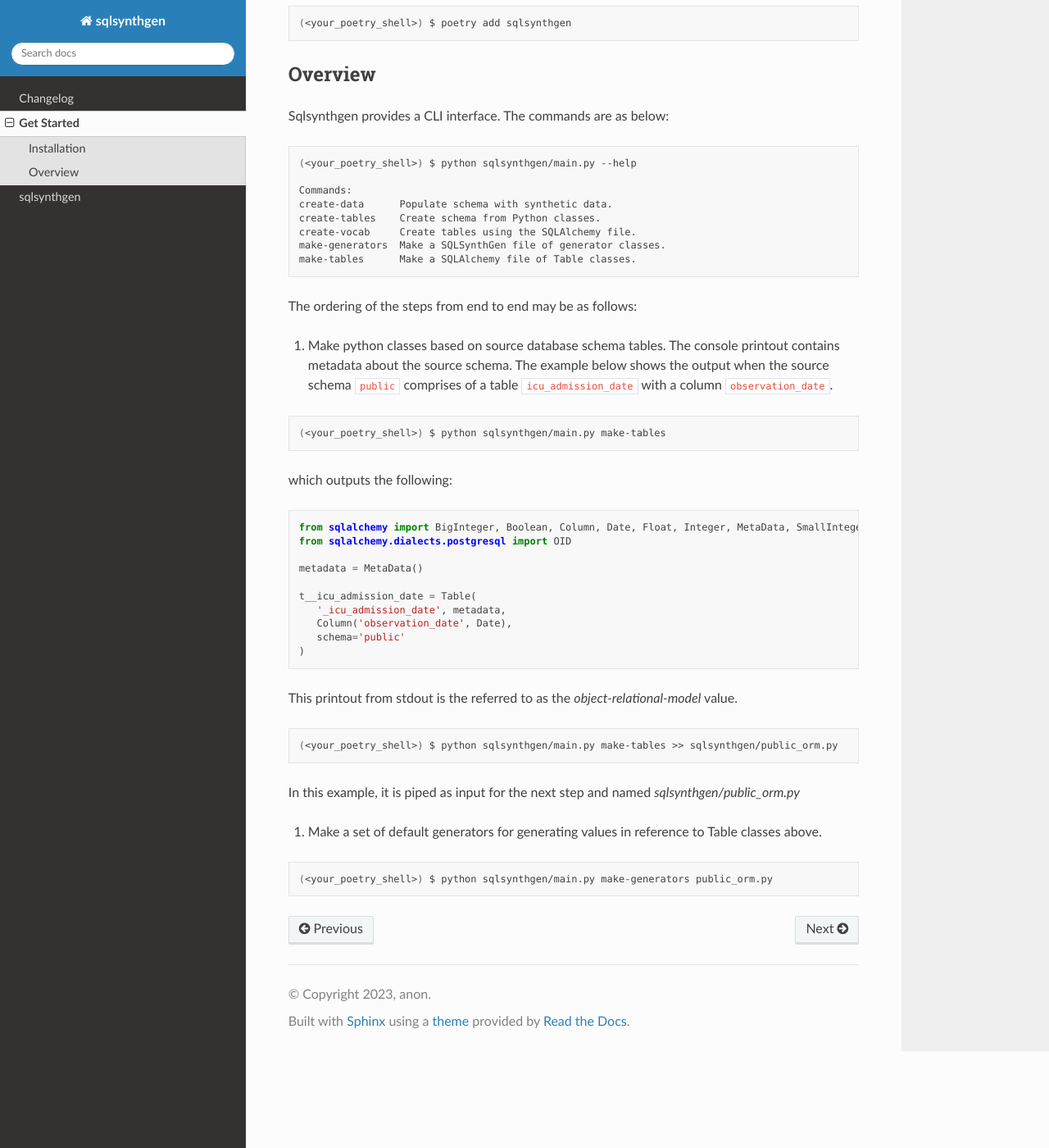
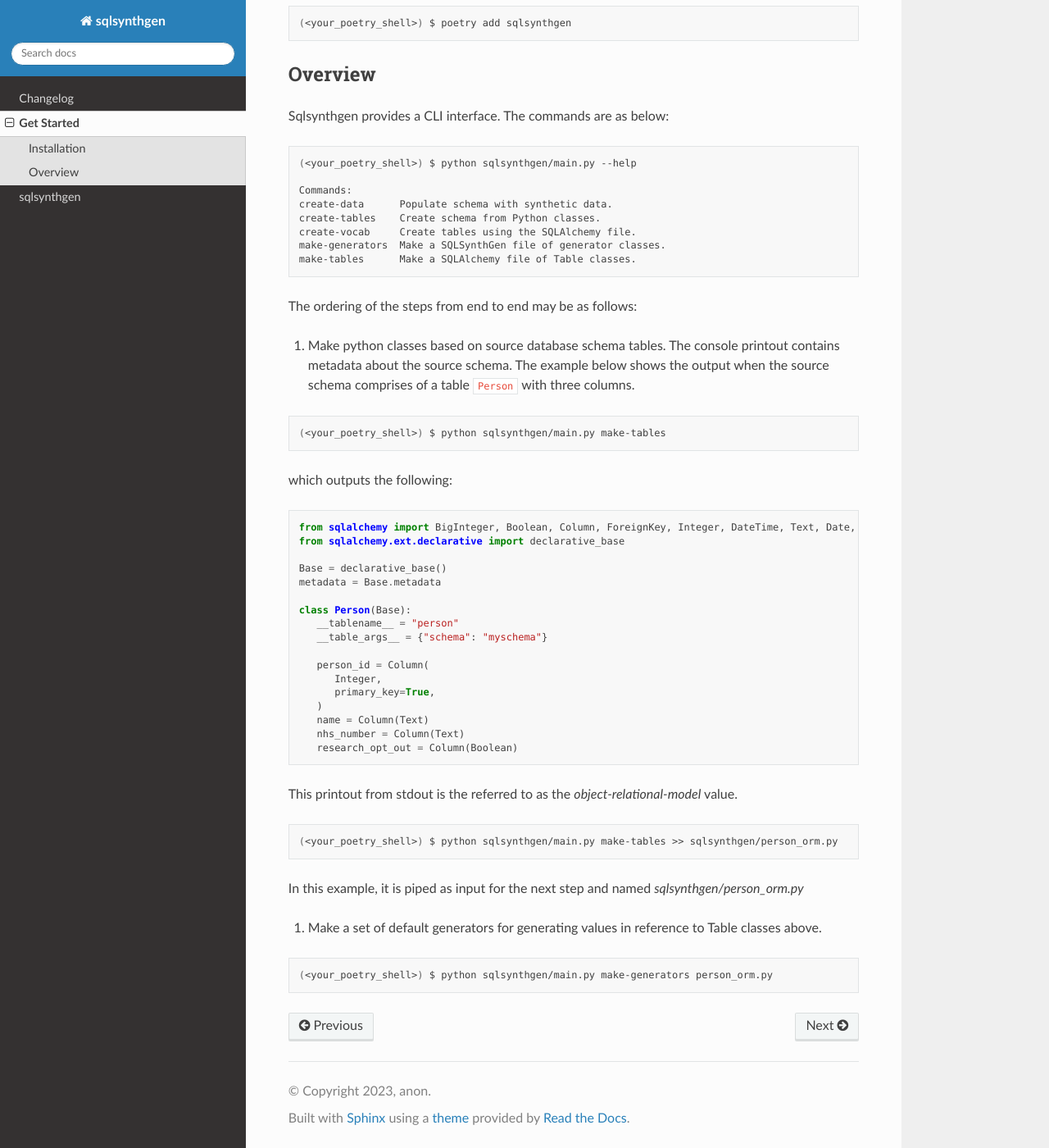
Before and after one commit to alan-turing-institute/sqlsynthgen, a Sphinx documentation site: the page built from docs/source/installation.rst, in a window 1280 px wide and 1400 px high, scrolled down 353 px. Shown: the whole window at 82% size. Built offline with Sphinx 7.4.7 and the Read the Docs theme 2.0.0, drawn with Linux system fonts in a browser that asks for light colours.

Commit message:
Change orm case

```diff
--- a/docs/source/installation.rst
+++ b/docs/source/installation.rst
@@ -31,7 +31,7 @@
 
 The ordering of the steps from end to end may be as follows:
 
-#. Make python classes based on source database schema tables. The console printout contains metadata about the source schema. The example below shows the output when the source schema ``public`` comprises of a table ``icu_admission_date`` with a column ``observation_date``.
+#. Make python classes based on source database schema tables. The console printout contains metadata about the source schema. The example below shows the output when the source schema comprises of a table ``Person`` with three columns.
 
 .. code-block:: bash
 
@@ -41,27 +41,34 @@
 
 .. code-block:: python
 
-   from sqlalchemy import BigInteger, Boolean, Column, Date, Float, Integer, MetaData, SmallInteger, Table, Text
-   from sqlalchemy.dialects.postgresql import OID
+   from sqlalchemy import BigInteger, Boolean, Column, ForeignKey, Integer, DateTime, Text, Date, Float, LargeBinary
+   from sqlalchemy.ext.declarative import declarative_base
 
-   metadata = MetaData()
+   Base = declarative_base()
+   metadata = Base.metadata
 
-   t__icu_admission_date = Table(
-      '_icu_admission_date', metadata,
-      Column('observation_date', Date),
-      schema='public'
-   )
+   class Person(Base):
+      __tablename__ = "person"
+      __table_args__ = {"schema": "myschema"}
+
+      person_id = Column(
+         Integer,
+         primary_key=True,
+      )
+      name = Column(Text)
+      nhs_number = Column(Text)
+      research_opt_out = Column(Boolean)
 
 This printout from stdout is the referred to as the `object-relational-model` value.
 
 .. code-block:: bash
 
-   (<your_poetry_shell>) $ python sqlsynthgen/main.py make-tables >> sqlsynthgen/public_orm.py
+   (<your_poetry_shell>) $ python sqlsynthgen/main.py make-tables >> sqlsynthgen/person_orm.py
 
-In this example, it is piped as input for the next step and named `sqlsynthgen/public_orm.py`
+In this example, it is piped as input for the next step and named `sqlsynthgen/person_orm.py`
 
 #. Make a set of default generators for generating values in reference to Table classes above.
 
 .. code-block:: bash
 
-   (<your_poetry_shell>) $ python sqlsynthgen/main.py make-generators public_orm.py
+   (<your_poetry_shell>) $ python sqlsynthgen/main.py make-generators person_orm.py
```
